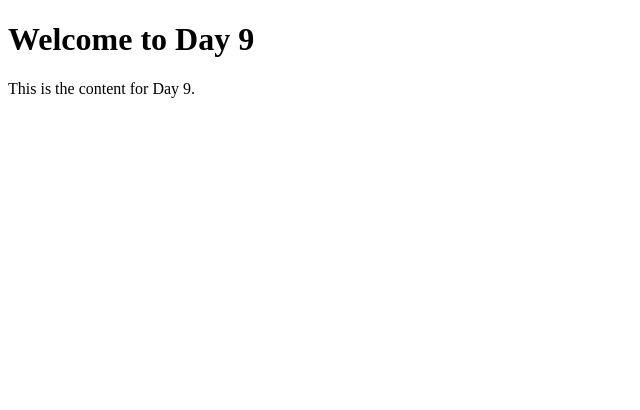
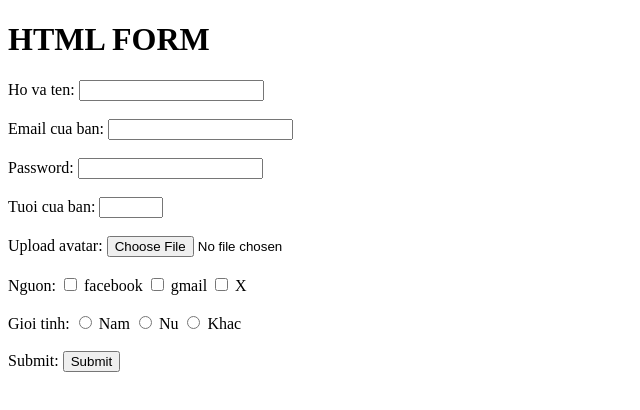
Before and after one commit to gbao2k7/k2-fullstack, a plain HTML site: page day-9/index.html in a window 1280 px wide. Shown: the whole page, without its empty margins (0-640 px from the left). Drawn offline with Linux system fonts and the light colour scheme.

Commit message:
Form day 9

```diff
--- a/day-9/index.html
+++ b/day-9/index.html
@@ -6,7 +6,47 @@
     <title>Document</title>
 </head>
 <body>
-    <h1>Welcome to Day 9</h1>
-    <p>This is the content for Day 9.</p>
+    <h1> HTML FORM </h1>
+    <form action="/submit" method="get">
+        <label for="fullname"> Ho va ten:</label>
+        <input type="text" id="fullname" name="fullname" required>
+        <br><br>
+
+        <label for="email">Email cua ban:</label>
+        <input type="email" id="email" name="email" required>
+        <br><br>
+
+        <label for="password">Password:</label>
+        <input type="password" id="password" name="password" minlength="6" required>
+        <br><br>
+
+        <label for="age">Tuoi cua ban:</label>
+        <input type="number" id="age" name="age" min="1" max="120" required>
+        <br><br>
+
+        <label for="avatar">Upload avatar:</label>
+        <input type="file" id="avatar" name="avatar" accept="image/*">
+        <br><br>
+
+        <label for="gender"> Nguon: </label>
+        <input type="checkbox" name="source" value="facebook">
+        <label for="male">facebook</label>
+        <input type="checkbox" id="female" name="source" value="gmail">
+        <label for="female">gmail</label>
+        <input type="checkbox" id="other" name="source" value="X">
+        <label for="other">X</label>
+        <br><br>
+
+        <label for="gender">Gioi tinh:</label>
+        <input type="radio" id="male" name="gender" value="male">
+        <label for="male">Nam</label>
+        <input type="radio" id="female" name="gender" value="female">
+        <label for="female">Nu</label>
+        <input type="radio" id="other" name="gender" value="other">
+        <label for="other">Khac</label>
+        <br><br>
+
+        <label for="submit">Submit:</label>
+        <input type="submit" value="Submit">
 </body>
 </html>
```
